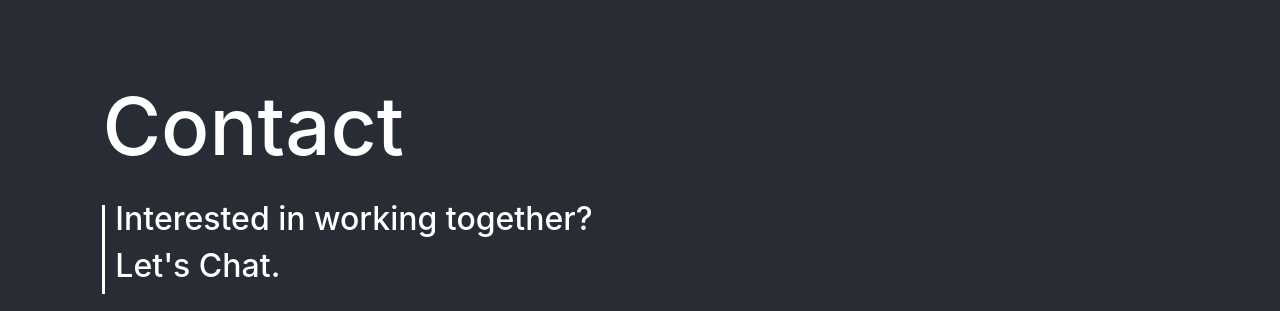
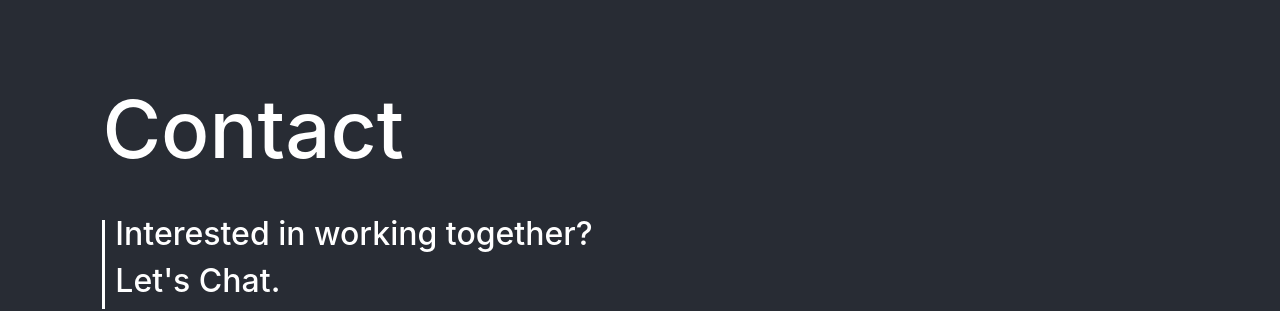
Before and after one commit to JJwilkin/portfolio-2a, a React (Create React App) app: page / in a window 1280 px wide. Shown: the part 3067-3378 px from the top of the page. Built offline with nearby package versions, Linux system fonts and the light colour scheme; some icons are missing.

Commit message:
margin fixes

```diff
--- a/src/components/skills/Skills.scss
+++ b/src/components/skills/Skills.scss
@@ -65,8 +65,9 @@ ul {
 }
 
 .main-subtitle {
-// margin: 30vh;
+margin-bottom: 25px;
 // width: 70vw;
+min-height: 100px;
 height: 20vh;
 display: flex;
 justify-content: flex-start;
```
